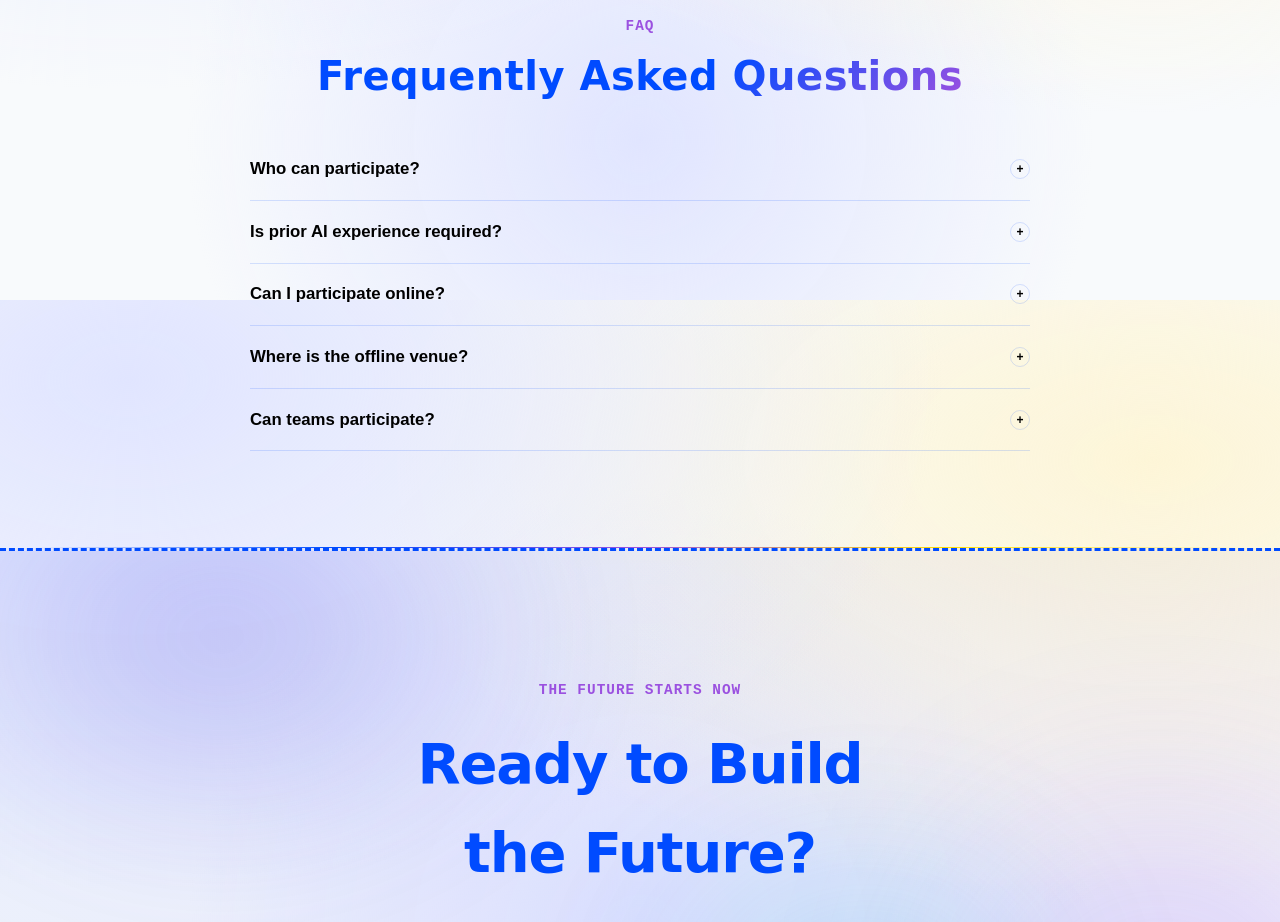
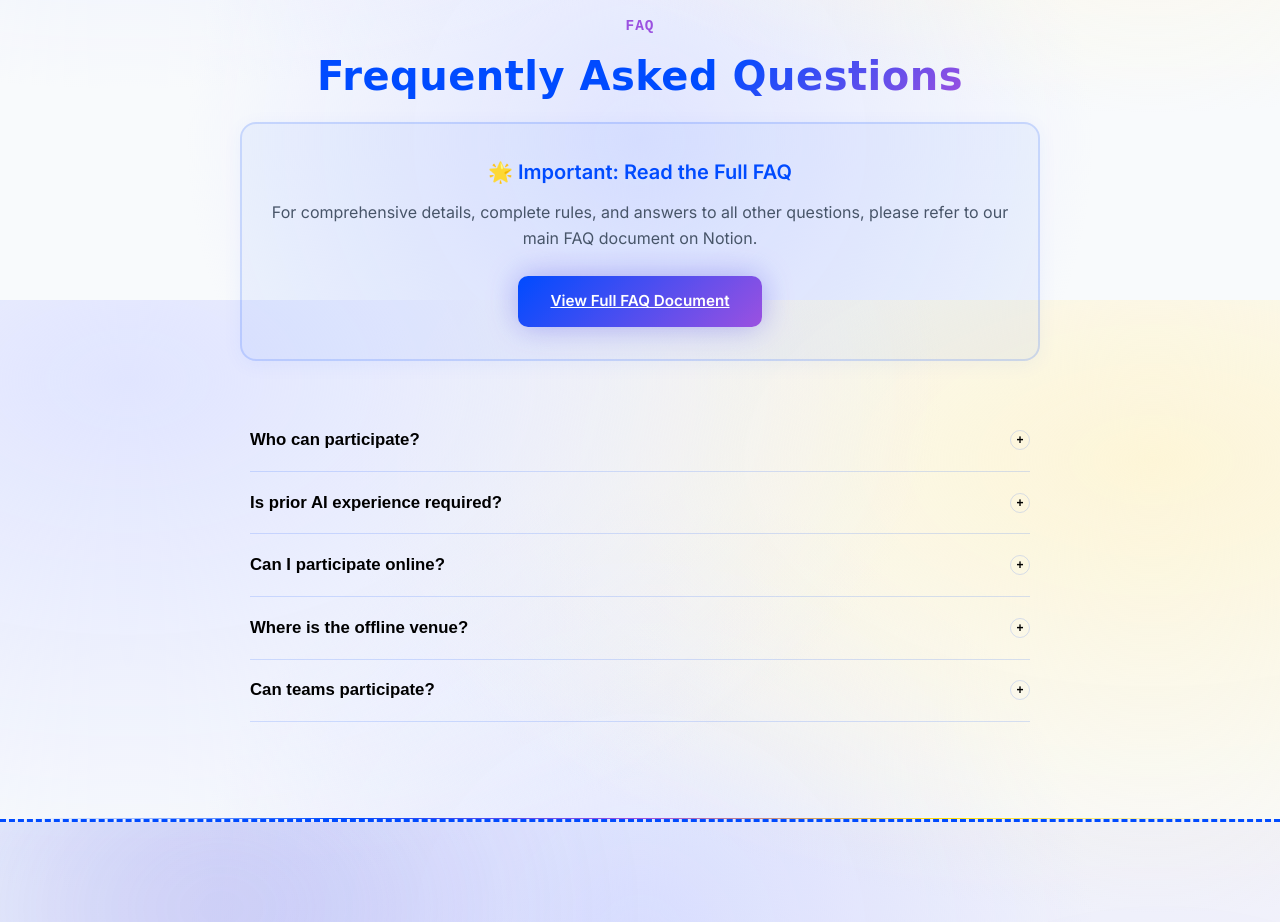
Before and after one commit to siddhardha-mns/Ai-Foundry-, a website built with Vite: page index.html in a window 1280 px wide. Shown: the part 6100-7022 px from the top of the page. Built offline with nearby package versions, Linux system fonts and the light colour scheme; animation ran at ten frames a second.

Commit message:
feat: add important Notion FAQ link banner above FAQ list

```diff
--- a/index.html
+++ b/index.html
@@ -1745,6 +1745,13 @@
             <p class="section-label" style="text-align:center;display:block" class="reveal">FAQ</p>
             <h2 class="section-title reveal" style="text-align:center">Frequently Asked <span
                     class="highlight">Questions</span></h2>
+
+            <div class="important-faq-notice reveal" style="background: rgba(0, 75, 255, 0.05); border: 2px solid rgba(0, 75, 255, 0.15); padding: 2rem 1.5rem; border-radius: 16px; margin: 0 auto 3rem auto; max-width: 800px; text-align: center; box-shadow: 0 4px 20px rgba(0, 75, 255, 0.05);">
+                <h3 style="margin-bottom: 0.75rem; color: #004BFF; font-size: 1.25rem; font-weight: 700;">🌟 Important: Read the Full FAQ</h3>
+                <p style="margin-bottom: 1.5rem; color: #475569; font-size: 1rem; line-height: 1.6;">For comprehensive details, complete rules, and answers to all other questions, please refer to our main FAQ document on Notion.</p>
+                <a href="https://www.notion.so/FAQ-381f6892a9ec800f80d4c0322568f8f5?source=copy_link" target="_blank" class="btn btn-primary" style="display: inline-block;">View Full FAQ Document</a>
+            </div>
+
             <div class="faq-list">
                 <div class="faq-item">
                     <button class="faq-q" onclick="toggleFAQ(this)">Who can participate? <span
```
